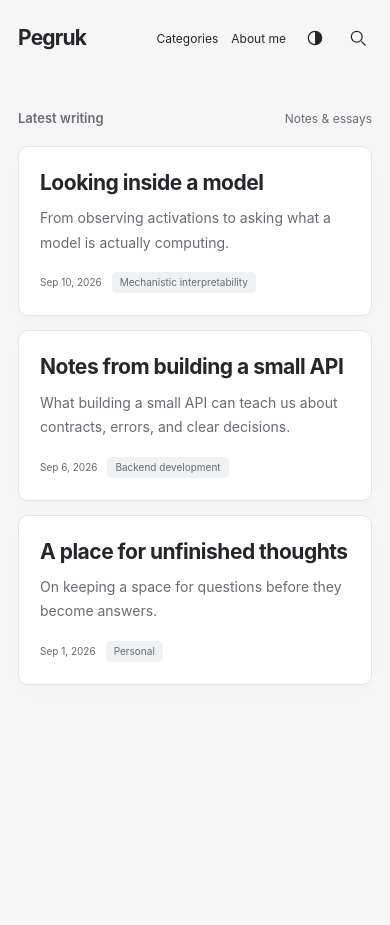
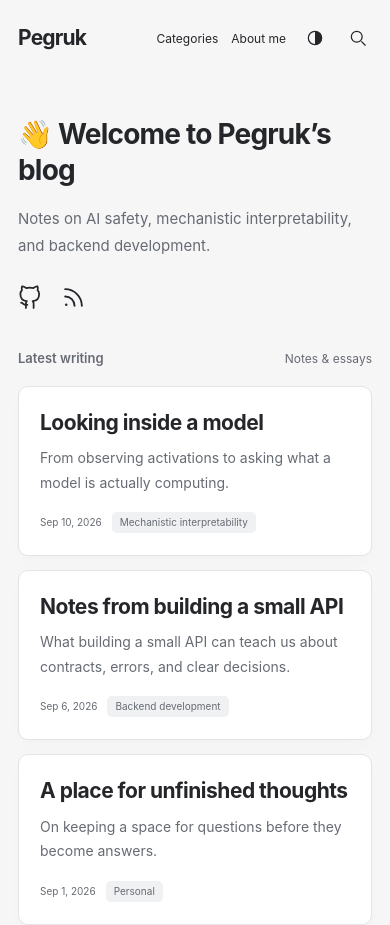
Before and after one commit to pegruk/pegruk.github.io, an Eleventy site: page src/index.njk in a window 390 px wide. Before the commit the page ends 844 px from the top, so only its background shows below. Built offline with nearby package versions, Linux system fonts and the light colour scheme; Eleventy itself is replaced by a stand-in of ours; files that its build step writes are made by us from their sources; what katex, markdown-it-texmath would draw is missing.

Commit message:
feat: add homepage welcome and RSS subscription

```diff
--- a/eleventy.config.js
+++ b/eleventy.config.js
@@ -1,4 +1,6 @@
 const syntaxHighlight = require("@11ty/eleventy-plugin-syntaxhighlight");
+const { feedPlugin } = require("@11ty/eleventy-plugin-rss");
+const site = require("./src/_data/site.json");
 const markdown = require("markdown-it")({ html: true, typographer: true })
   .use(require("markdown-it-footnote"))
   .use(require("markdown-it-texmath"), {
@@ -9,6 +11,18 @@ const markdown = require("markdown-it")({ html: true, typographer: true })
 module.exports = function (config) {
   config.setLibrary("md", markdown);
   config.addPlugin(syntaxHighlight);
+  config.addPlugin(feedPlugin, {
+    type: "rss",
+    outputPath: "/feed.xml",
+    collection: { name: "feedPosts", limit: 20 },
+    metadata: {
+      language: "en",
+      title: `${site.name}’s blog`,
+      subtitle: site.description,
+      base: new URL(process.env.PATH_PREFIX || "/", site.url).href,
+      author: { name: site.name },
+    },
+  });
   config.addPassthroughCopy("src/assets");
   config.addPassthroughCopy({ "node_modules/katex/dist": "assets/katex" });
   config.addFilter("dateLabel", (date) =>
@@ -32,6 +46,13 @@ module.exports = function (config) {
       .filter((p) => !p.data.draft && true)
       .sort((a, b) => b.date - a.date),
   );
+  // The RSS plugin reverses its source collection before taking the newest 20.
+  config.addCollection("feedPosts", (api) =>
+    api
+      .getFilteredByGlob("src/posts/*.md")
+      .filter((post) => !post.data.draft)
+      .sort((a, b) => a.date - b.date),
+  );
   config.addCollection("categories", (api) =>
     [
       ...new Set(
--- a/package.json
+++ b/package.json
@@ -15,6 +15,7 @@
   "type": "commonjs",
   "devDependencies": {
     "@11ty/eleventy": "^3.1.6",
+    "@11ty/eleventy-plugin-rss": "^3.0.0",
     "@11ty/eleventy-plugin-syntaxhighlight": "^5.0.2",
     "@playwright/test": "^1.63.0",
     "katex": "^0.18.7",
--- a/src/_data/site.json
+++ b/src/_data/site.json
@@ -1 +1,7 @@
-{"name":"Pegruk","description":"Notes on AI safety, mechanistic interpretability, and things I’m learning."}
+{
+  "name": "Pegruk",
+  "description": "Notes on AI safety, mechanistic interpretability, and backend development.",
+  "url": "https://pegruk.github.io/",
+  "github": "https://github.com/pegruk",
+  "welcome": "👋 Welcome to Pegruk’s blog"
+}
--- a/src/_includes/base.njk
+++ b/src/_includes/base.njk
@@ -7,6 +7,7 @@
   <title>{% if title %}{{ title }} — {% endif %}{{ site.name }}</title>
   <script>try{const t=localStorage.getItem('theme');if(t==='light'||t==='dark')document.documentElement.dataset.theme=t}catch{}</script>
   <link rel="stylesheet" href="{{ '/assets/style.css' | url }}">
+  <link rel="alternate" type="application/rss+xml" title="{{ site.name }}’s blog" href="{{ '/feed.xml' | url }}">
   <script src="{{ '/assets/motion.js' | url }}"></script>
   {% if layout == 'post.njk' %}<link rel="stylesheet" href="{{ '/assets/katex/katex.min.css' | url }}">{% endif %}
   <script src="{{ '/assets/app.js' | url }}" defer></script>
--- a/src/assets/style.css
+++ b/src/assets/style.css
@@ -203,7 +203,7 @@ h3 {
   gap: 16px;
   margin-bottom: 17px;
 }
-.section-heading h1 {
+.section-heading h2 {
   font-size: 13px;
   font-weight: 600;
   letter-spacing: 0;
@@ -220,6 +220,39 @@ h3 {
   padding: 0;
   display: grid;
   gap: 18px;
+}
+.home-welcome {
+  padding: 8px 0 44px;
+}
+.home-welcome h1 {
+  font-size: 34px;
+  line-height: 1.3;
+  letter-spacing: -0.8px;
+  margin: 0 0 16px;
+}
+.home-welcome p {
+  color: var(--muted);
+  font-size: 16px;
+  line-height: 1.8;
+  margin: 0 0 20px;
+}
+.social-links {
+  display: flex;
+  gap: 12px;
+  align-items: center;
+}
+.social-links a {
+  display: inline-flex;
+  padding: 6px;
+  margin-left: -6px;
+  border-radius: 6px;
+}
+.social-links a:hover {
+  background: var(--soft);
+}
+.social-links svg {
+  width: 25px;
+  height: 25px;
 }
 .post-list li {
   position: relative;
@@ -581,6 +614,15 @@ dialog::backdrop {
   color: #d7a9f0;
 }
 @media (max-width: 540px) {
+  .home-welcome {
+    padding-bottom: 32px;
+  }
+  .home-welcome h1 {
+    font-size: 28px;
+  }
+  .home-welcome p {
+    font-size: 15px;
+  }
   .site-header,
   main,
   footer {
--- a/src/index.njk
+++ b/src/index.njk
@@ -1,8 +1,16 @@
 ---
 layout: base.njk
 ---
+<section class="home-welcome" aria-labelledby="welcome-title">
+  <h1 id="welcome-title">{{ site.welcome }}</h1>
+  <p>{{ site.description }}</p>
+  <div class="social-links" aria-label="Follow the blog">
+    <a href="{{ site.github }}" aria-label="GitHub"><svg viewBox="0 0 24 24" fill="none" stroke="currentColor" stroke-width="1.7" stroke-linecap="round" stroke-linejoin="round" aria-hidden="true"><path d="M9 19c-4 1-4-2-6-2m12 5v-3.9a3.4 3.4 0 0 0-.9-2.6c3-.3 6.2-1.5 6.2-6.9A5.4 5.4 0 0 0 18.8 5a5 5 0 0 0-.1-3.6s-1.2-.4-3.9 1.5a13.4 13.4 0 0 0-7 0C5.1 1 3.9 1.4 3.9 1.4A5 5 0 0 0 3.8 5a5.4 5.4 0 0 0-1.5 3.7c0 5.4 3.2 6.6 6.2 6.9a3.4 3.4 0 0 0-.9 2.6V22"/></svg></a>
+    <a href="{{ '/feed.xml' | url }}" aria-label="RSS feed"><svg viewBox="0 0 24 24" fill="none" stroke="currentColor" stroke-width="1.8" stroke-linecap="round" aria-hidden="true"><circle cx="5" cy="19" r="1.2" fill="currentColor" stroke="none"/><path d="M4 11a9 9 0 0 1 9 9M4 4a16 16 0 0 1 16 16"/></svg></a>
+  </div>
+</section>
 <section class="writing" aria-labelledby="writing-title">
-<div class="section-heading"><h1 id="writing-title">Latest writing</h1><span>Notes & essays</span></div>
+<div class="section-heading"><h2 id="writing-title">Latest writing</h2><span>Notes & essays</span></div>
 <div id="filter-status" hidden><span></span><a href="{{ '/' | url }}">All posts</a></div>
 <ul class="post-list">
 {% for post in collections.posts %}
```
Also changed, not shown: 1 other file.
